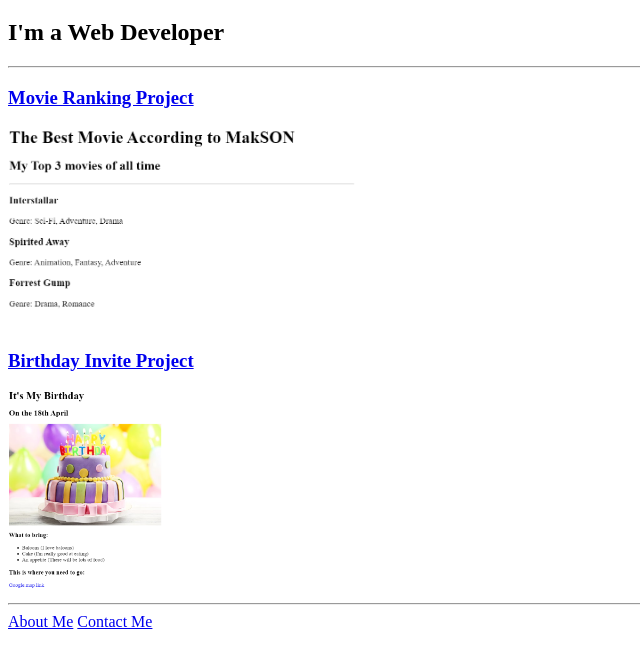
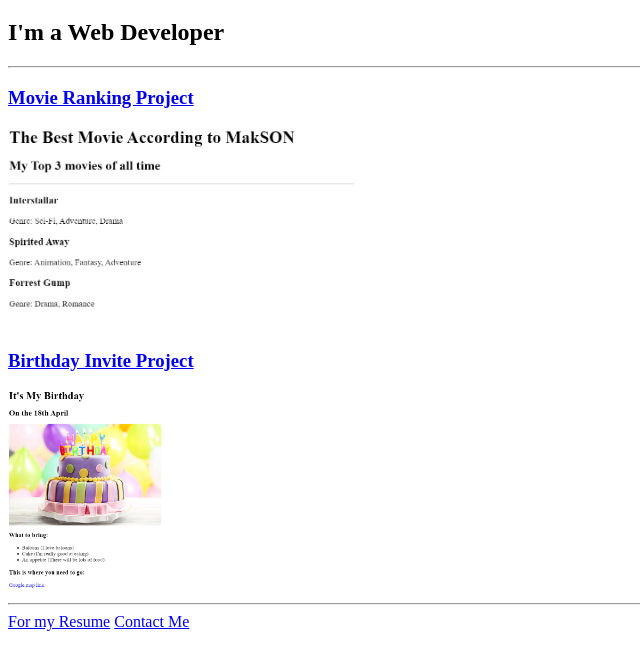
Before and after one commit to MaKSONia479/html-portfolio, a plain HTML site: page index.html in a window 1280 px wide. Shown: the part 61-728 px from the top of the page, without its empty margins (0-640 px from the left). Drawn offline with Linux system fonts and the light colour scheme.

Commit message:
Update index.html

```diff
--- a/index.html
+++ b/index.html
@@ -22,7 +22,7 @@
       alt="birthday invite project preview"
     />
     <hr />
-    <a href="./public/about.html">About Me</a>
+    <a href="./public/presonal-reume.html">For my Resume</a>
     <a href="./public/contact.html">Contact Me</a>
   </body>
 </html>
```
